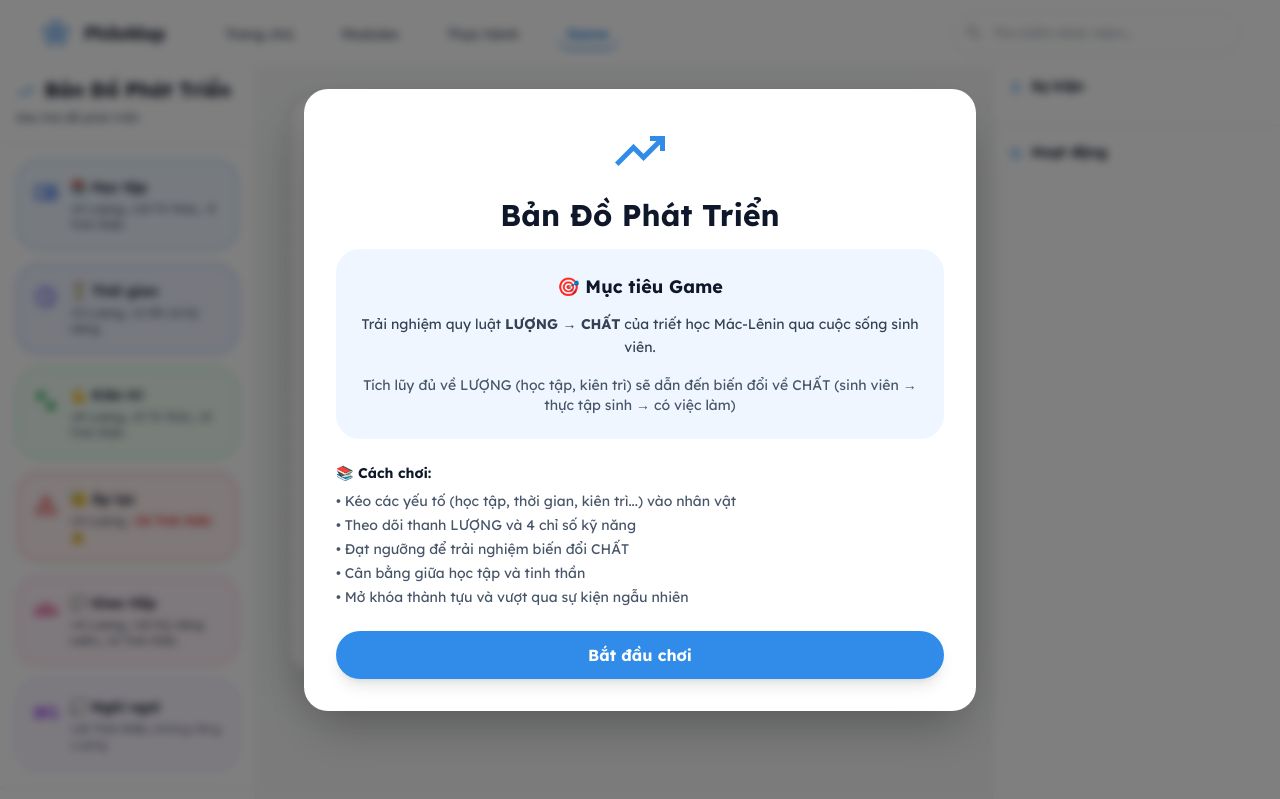
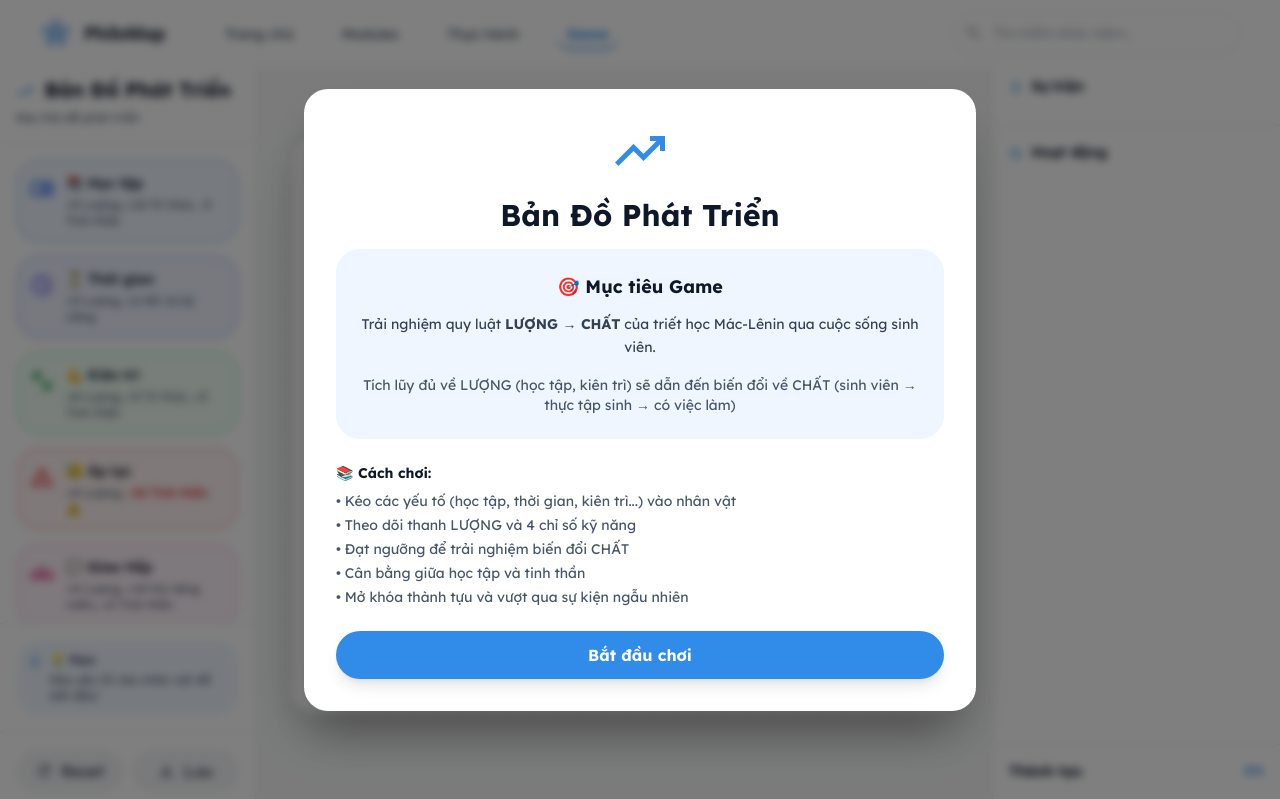
Before and after one commit to mastercode1908/mln111-triet-hoc-trong-doi-song, a plain HTML site: page worldview-game.html in a window 1280 px wide. Shown: the top 799 px of the page. Drawn offline with nearby package versions, Linux system fonts and the light colour scheme.

Commit message:
fix update 1

```diff
--- a/worldview-game.html
+++ b/worldview-game.html
@@ -79,6 +79,28 @@
     .transform-animation {
       animation: transform-pulse 1s ease-out;
     }
+
+    .sidebar-scroll::-webkit-scrollbar {
+      width: 6px;
+    }
+
+    .sidebar-scroll::-webkit-scrollbar-thumb {
+      background: #a5b4fc;
+      border-radius: 9999px;
+
+      /* Trick làm thumb NGẮN hơn */
+      border: 6px solid transparent;
+      background-clip: padding-box;
+    }
+
+    .sidebar-scroll::-webkit-scrollbar-thumb:hover {
+      background: #818cf8;
+    }
+
+    .sidebar-scroll::-webkit-scrollbar-track {
+      background: transparent;
+    }
+
 
     @keyframes transform-pulse {
 
@@ -181,13 +203,15 @@
       </div>
 
       <!-- Draggable Elements -->
-      <div class="flex-grow overflow-y-auto sidebar-scroll p-4 space-y-3">
+      <div class="sidebar-scroll p-4 space-y-3 overflow-y-auto max-h-[60vh]">
         <!-- Study Element -->
         <div
-          class="draggable-element bg-blue-50 dark:bg-blue-900/20 border-2 border-blue-200 dark:border-blue-700 rounded-xl p-4 hover:shadow-lg hover:border-blue-400 dark:hover:border-blue-500"
+          class="draggable-element bg-blue-50 dark:bg-blue-900/20 border-2 border-blue-200 dark:border-blue-700 rounded-xl p-3 hover:shadow-lg hover:border-blue-400 dark:hover:border-blue-500"
           data-element="study" draggable="true">
           <div class="flex items-start gap-3">
-            <span class="material-symbols-outlined text-blue-600 dark:text-blue-400 text-2xl">menu_book</span>
+            <span class="material-symbols-outlined text-blue-600 dark:text-blue-400 text-2xl">
+              menu_book
+            </span>
             <div class="flex-1">
               <div class="font-semibold text-sm text-slate-900 dark:text-white">
                 📚 Học tập
@@ -201,10 +225,12 @@
 
         <!-- Time Element -->
         <div
-          class="draggable-element bg-indigo-50 dark:bg-indigo-900/20 border-2 border-indigo-200 dark:border-indigo-700 rounded-xl p-4 hover:shadow-lg hover:border-indigo-400"
+          class="draggable-element bg-indigo-50 dark:bg-indigo-900/20 border-2 border-indigo-200 dark:border-indigo-700 rounded-xl p-3 hover:shadow-lg hover:border-indigo-400"
           data-element="time" draggable="true">
           <div class="flex items-start gap-3">
-            <span class="material-symbols-outlined text-indigo-600 dark:text-indigo-400 text-2xl">schedule</span>
+            <span class="material-symbols-outlined text-indigo-600 dark:text-indigo-400 text-2xl">
+              schedule
+            </span>
             <div class="flex-1">
               <div class="font-semibold text-sm text-slate-900 dark:text-white">
                 ⏳ Thời gian
@@ -218,10 +244,12 @@
 
         <!-- Perseverance Element -->
         <div
-          class="draggable-element bg-green-50 dark:bg-green-900/20 border-2 border-green-200 dark:border-green-700 rounded-xl p-4 hover:shadow-lg hover:border-green-400"
+          class="draggable-element bg-green-50 dark:bg-green-900/20 border-2 border-green-200 dark:border-green-700 rounded-xl p-3 hover:shadow-lg hover:border-green-400"
           data-element="perseverance" draggable="true">
           <div class="flex items-start gap-3">
-            <span class="material-symbols-outlined text-green-600 dark:text-green-400 text-2xl">fitness_center</span>
+            <span class="material-symbols-outlined text-green-600 dark:text-green-400 text-2xl">
+              fitness_center
+            </span>
             <div class="flex-1">
               <div class="font-semibold text-sm text-slate-900 dark:text-white">
                 💪 Kiên trì
@@ -235,16 +263,19 @@
 
         <!-- Pressure Element -->
         <div
-          class="draggable-element bg-red-50 dark:bg-red-900/20 border-2 border-red-200 dark:border-red-700 rounded-xl p-4 hover:shadow-lg hover:border-red-400"
+          class="draggable-element bg-red-50 dark:bg-red-900/20 border-2 border-red-200 dark:border-red-700 rounded-xl p-3 hover:shadow-lg hover:border-red-400"
           data-element="pressure" draggable="true">
           <div class="flex items-start gap-3">
-            <span class="material-symbols-outlined text-red-600 dark:text-red-400 text-2xl">warning</span>
+            <span class="material-symbols-outlined text-red-600 dark:text-red-400 text-2xl">
+              warning
+            </span>
             <div class="flex-1">
               <div class="font-semibold text-sm text-slate-900 dark:text-white">
                 😓 Áp lực
               </div>
               <div class="text-xs text-slate-600 dark:text-gray-400 mt-1">
-                +4 Lượng, <span class="text-red-600 font-semibold">-10 Tinh thần ⚠️</span>
+                +4 Lượng,
+                <span class="text-red-600 font-semibold">-10 Tinh thần ⚠️</span>
               </div>
             </div>
           </div>
@@ -252,10 +283,12 @@
 
         <!-- Social Element -->
         <div
-          class="draggable-element bg-pink-50 dark:bg-pink-900/20 border-2 border-pink-200 dark:border-pink-700 rounded-xl p-4 hover:shadow-lg hover:border-pink-400"
+          class="draggable-element bg-pink-50 dark:bg-pink-900/20 border-2 border-pink-200 dark:border-pink-700 rounded-xl p-3 hover:shadow-lg hover:border-pink-400"
           data-element="social" draggable="true">
           <div class="flex items-start gap-3">
-            <span class="material-symbols-outlined text-pink-600 dark:text-pink-400 text-2xl">groups</span>
+            <span class="material-symbols-outlined text-pink-600 dark:text-pink-400 text-2xl">
+              groups
+            </span>
             <div class="flex-1">
               <div class="font-semibold text-sm text-slate-900 dark:text-white">
                 💬 Giao tiếp
@@ -269,21 +302,25 @@
 
         <!-- Rest Element -->
         <div
-          class="draggable-element bg-purple-50 dark:bg-purple-900/20 border-2 border-purple-200 dark:border-purple-700 rounded-xl p-4 hover:shadow-lg hover:border-purple-400"
+          class="draggable-element bg-purple-50 dark:bg-purple-900/20 border-2 border-purple-200 dark:border-purple-700 rounded-xl p-3 hover:shadow-lg hover:border-purple-400"
           data-element="rest" draggable="true">
           <div class="flex items-start gap-3">
-            <span class="material-symbols-outlined text-purple-600 dark:text-purple-400 text-2xl">hotel</span>
+            <span class="material-symbols-outlined text-purple-600 dark:text-purple-400 text-2xl">
+              hotel
+            </span>
             <div class="flex-1">
               <div class="font-semibold text-sm text-slate-900 dark:text-white">
                 💭 Nghỉ ngơi
               </div>
               <div class="text-xs text-slate-600 dark:text-gray-400 mt-1">
-                +15 Tinh thần, <span class="text-gray-500">không tăng Lượng</span>
+                +15 Tinh thần,
+                <span class="text-gray-500">không tăng Lượng</span>
               </div>
             </div>
           </div>
         </div>
       </div>
+
 
       <!-- Philosophy Tip -->
       <div class="p-4 border-t border-gray-200 dark:border-gray-700">
@@ -325,7 +362,8 @@
       <div id="character-drop-zone" class="flex-grow relative p-8 transition-all duration-300">
         <!-- Character Card -->
         <div id="character-display"
-          class="max-w-2xl mx-auto bg-white dark:bg-gray-800 rounded-3xl shadow-2xl p-8 border-4 border-dashed border-gray-300 dark:border-gray-700 transition-all duration-300">
+          class="max-w-2xl mx-auto bg-white dark:bg-gray-800 rounded-3xl shadow-2xl p-8 border-4 border-dashed border-gray-300 dark:border-gray-700 transition-all duration-300"
+          style="margin-top: 6%;">
           <!-- Character Header -->
           <div class="text-center mb-8">
             <div class="mb-4">
```
